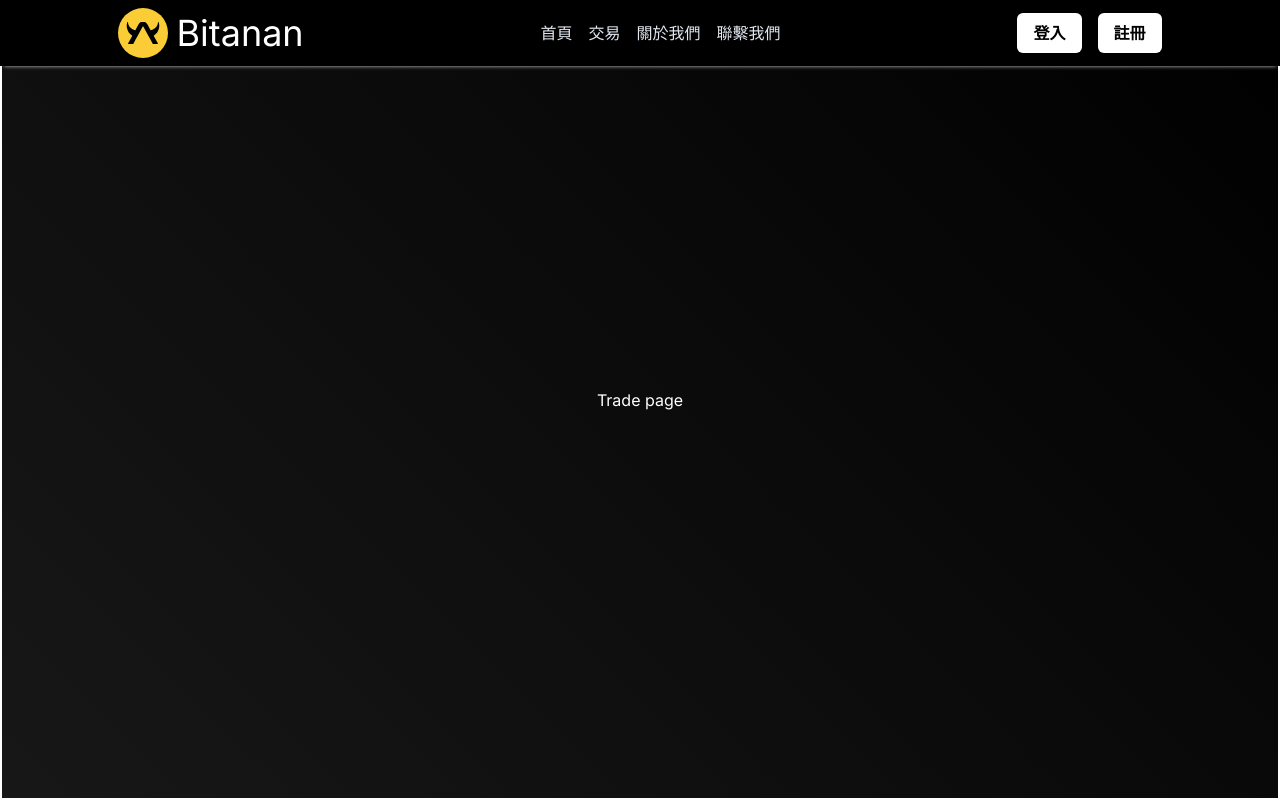
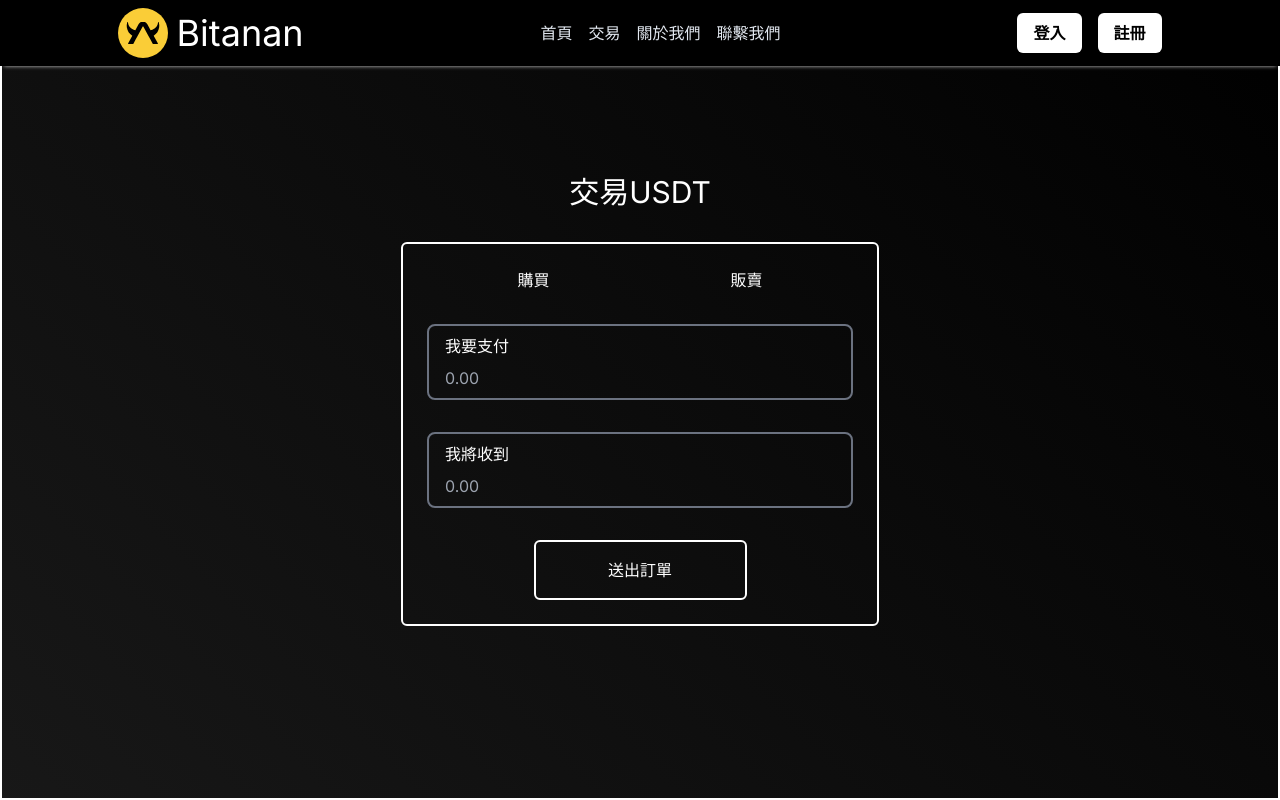
Before and after one commit to kevin420eth/bitanan, a Next.js app: page /trade in a window 1280 px wide. Shown: the top 800 px of the page. Built offline with nearby package versions, Linux system fonts and the light colour scheme.

Commit message:
trade component modified

```diff
--- a/app/Footer/footer.js
+++ b/app/Footer/footer.js
@@ -6,7 +6,7 @@ export default function Footer() {
   const current_year = date.getFullYear()
 
   return (
-    <footer class="flex flex-col justify-center items-center w-full pt-12 pb-8">
+    <footer class="flex flex-col justify-center items-center w-full pt-12 pb-4">
 
       <nav>
         <ul class='flex justify-center items-center gap-4 mb-8'>
--- /dev/null
+++ b/app/trade/page.css
@@ -0,0 +1,3 @@
+.pay_input_container:focus-within {
+    border-color: rgb(209 213 219);
+}
--- a/app/trade/page.js
+++ b/app/trade/page.js
@@ -1,7 +1,29 @@
+import './page.css'
+
 export default function page() {
     return (
-        <section class='h-screen border-2 border-white flex justify-center items-center'>
-            Trade page
+        <section class='h-screen border-2 border-white flex flex-col justify-center items-center'>
+            <h1 class='mb-8 text-3xl'>交易USDT</h1>
+            <form action="" class="flex flex-col border-2 border-white p-6 gap-8 rounded-md w-1/2">
+
+                <div class='flex justify-around'>
+                    <h1>購買</h1>
+                    <h1>販賣</h1>
+                </div>
+
+                <div class='pay_input_container flex flex-col border-2 border-gray-500 rounded-lg justify-center items-start px-4 py-2 gap-2'>
+                    <label htmlFor="" class=''>我要支付</label>
+                    <input type="text" inputmode="numeric" id="pay" name="pay" placeholder='0.00' required class="pay_input bg-transparent outline-none" />
+                </div>
+
+                <div class='pay_input_container flex flex-col border-2 border-gray-500 rounded-lg justify-center items-start px-4 py-2 gap-2'>
+                    <label htmlFor="" class=''>我將收到</label>
+                    <input type="text" inputmode="numeric" id="pay" name="pay" placeholder='0.00' required class="pay_input bg-transparent outline-none" />
+                </div>
+
+                <a href="" class='text-center border-2 border-white self-center w-1/2 rounded-md p-4 hover:bg-[#e6b832] hover:text-black'>送出訂單</a>
+                {/* <input type="submit" value="Submit" class="border-2 border-white" /> */}
+            </form>
         </section>
     )
 }
```
